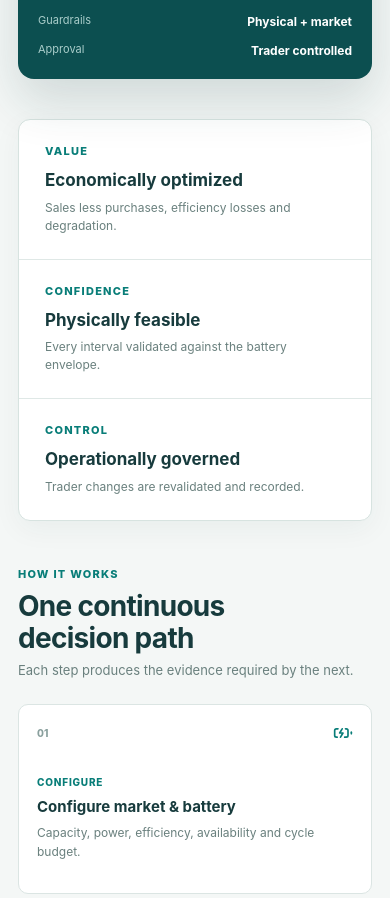
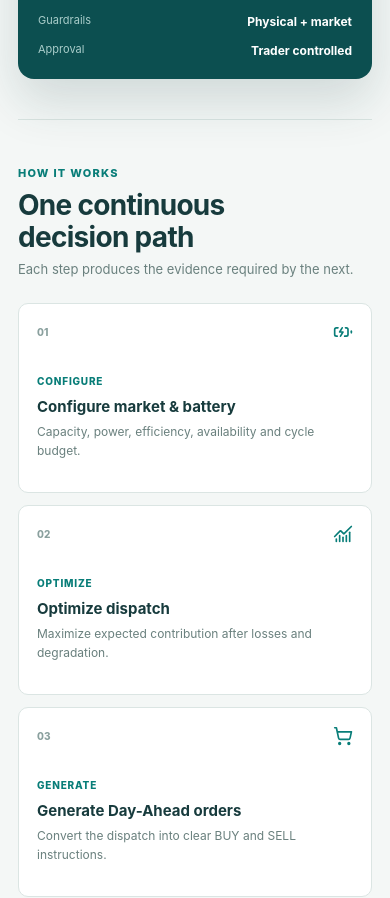
Before and after one commit to SinaDevCool/iwb-bess-day-ahead-workbench, a Next.js app in the folder frontend/: page /present in a window 390 px wide. Shown: the part 827-1725 px from the top of the page. Built offline with nearby package versions, Linux system fonts and the light colour scheme.

Commit message:
Refine product hierarchy and progressive disclosure

```diff
--- a/frontend/src/app/globals.css
+++ b/frontend/src/app/globals.css
@@ -722,6 +722,13 @@ td {
   border-bottom: 1px solid #e9efed;
   white-space: nowrap;
 }
+.table-scroll tbody tr {
+  transition: background-color 140ms ease, color 140ms ease;
+}
+.table-scroll tbody tr:hover,
+.table-scroll tbody tr:focus-within {
+  background: #eef7f5;
+}
 .numeric {
   text-align: right;
 }
@@ -1035,6 +1042,9 @@ td {
   gap: 30px;
   margin-bottom: 24px;
 }
+.audit-eyebrow {
+  color: var(--teal);
+}
 .audit-summary {
   display: grid;
   grid-template-columns: repeat(3, minmax(120px, 1fr));
@@ -1065,6 +1075,21 @@ td {
   display: flex;
   gap: 10px;
   margin-bottom: 14px;
+}
+.audit-search {
+  position: relative;
+  flex: 1;
+}
+.audit-search svg {
+  position: absolute;
+  left: 12px;
+  top: 12px;
+  color: #617a77;
+  pointer-events: none;
+}
+.audit-tools .audit-search input {
+  width: 100%;
+  padding-left: 36px;
 }
 .audit-tools input,
 .audit-tools select {
@@ -1122,22 +1147,6 @@ td {
   font-weight: 750;
   white-space: nowrap;
 }
-.audit-explainer {
-  display: grid;
-  grid-template-columns: repeat(3, 1fr);
-  border: 1px solid var(--line);
-  border-radius: 10px;
-  background: #fff;
-  margin: 0 0 18px;
-  overflow: hidden;
-}
-.audit-explainer > div {
-  padding: 14px 16px;
-  border-right: 1px solid var(--line);
-}
-.audit-explainer > div:last-child { border-right: 0; }
-.audit-explainer strong { display: block; font-size: 12px; }
-.audit-explainer span { display: block; color: var(--muted); font-size: 10px; margin-top: 4px; line-height: 1.45; }
 .audit-page code {
   font-size: 10px;
   white-space: normal;
@@ -1146,6 +1155,21 @@ td {
 .audit-page details summary {
   color: var(--teal);
   cursor: pointer;
+}
+.evidence[open] {
+  min-width: 360px;
+}
+.evidence pre {
+  max-width: 620px;
+  max-height: 280px;
+  overflow: auto;
+  margin: 10px 0 0;
+  padding: 12px;
+  border: 1px solid var(--line);
+  border-radius: 7px;
+  background: #f4f8f7;
+  color: #244c4f;
+  white-space: pre-wrap;
 }
 .sr-only {
   position: absolute;
@@ -1295,9 +1319,6 @@ footer {
   }
   .audit-intro { align-items: stretch; flex-direction: column; }
   .audit-summary { min-width: 0; }
-  .audit-explainer { grid-template-columns: 1fr; }
-  .audit-explainer > div { border-right: 0; border-bottom: 1px solid var(--line); }
-  .audit-explainer > div:last-child { border-bottom: 0; }
   footer {
     flex-direction: column;
     gap: 5px;
@@ -1532,6 +1553,9 @@ body {
 .scenario-guide article strong { color:var(--ink); }
 .scenario-guide article span,.scenario-instruction { color:var(--muted); line-height:1.45; }
 .scenario-instruction { margin:0 0 14px; padding:9px 12px; border-left:3px solid var(--teal); background:#f5f9f8; }
+.scenario-definitions { margin:0 0 14px; border-top:1px solid var(--line); border-bottom:1px solid var(--line); padding:10px 2px; }
+.scenario-definitions summary { color:var(--teal); cursor:pointer; font-size:12px; font-weight:800; }
+.scenario-definitions summary:hover { color:var(--teal-dark); }
 .utilization { margin:0 0 18px; }
 .utilization-list { border:1px solid var(--line); border-radius:9px; overflow:hidden; }
 .utilization-row { display:grid; grid-template-columns:190px minmax(160px,1fr) 110px; align-items:center; gap:16px; padding:12px 14px; border-bottom:1px solid var(--line); }
--- a/frontend/src/app/present/page.tsx
+++ b/frontend/src/app/present/page.tsx
@@ -132,23 +132,6 @@ export default function ProductOverview() {
             </dl>
           </aside>
         </section>
-        <section className="outcome-row" aria-label="Product outcomes">
-          <div>
-            <span>VALUE</span>
-            <strong>Economically optimized</strong>
-            <p>Sales less purchases, efficiency losses and degradation.</p>
-          </div>
-          <div>
-            <span>CONFIDENCE</span>
-            <strong>Physically feasible</strong>
-            <p>Every interval validated against the battery envelope.</p>
-          </div>
-          <div>
-            <span>CONTROL</span>
-            <strong>Operationally governed</strong>
-            <p>Trader changes are revalidated and recorded.</p>
-          </div>
-        </section>
         <section className="workflow-section">
           <div className="workflow-heading">
             <span>HOW IT WORKS</span>
--- a/frontend/src/app/present/present.css
+++ b/frontend/src/app/present/present.css
@@ -72,7 +72,6 @@
 }
 .overview-eyebrow,
 .workflow-heading > span,
-.outcome-row > div > span,
 .decision-head > span:first-child {
   display: block;
   color: #087d78;
@@ -219,34 +218,9 @@
   font-size: 12px;
   font-weight: 750;
 }
-.outcome-row {
-  display: grid;
-  grid-template-columns: repeat(3, 1fr);
-  border: 1px solid #d7e3e0;
-  border-radius: 12px;
-  background: #fff;
-  box-shadow: 0 8px 28px rgba(25, 63, 62, 0.05);
-}
-.outcome-row > div {
-  padding: 24px 26px;
-  border-right: 1px solid #dfe8e6;
-}
-.outcome-row > div:last-child {
-  border: 0;
-}
-.outcome-row strong {
-  display: block;
-  font-size: 17px;
-  margin: 8px 0 6px;
-}
-.outcome-row p {
-  margin: 0;
-  color: #6a807e;
-  font-size: 12px;
-  line-height: 1.5;
-}
 .workflow-section {
-  padding: 64px 0 46px;
+  padding: 18px 0 46px;
+  border-top: 1px solid #d9e4e1;
 }
 .workflow-heading {
   display: grid;
@@ -388,13 +362,8 @@
   .decision-card {
     padding: 20px;
   }
-  .outcome-row,
   .workflow-grid {
     grid-template-columns: 1fr;
-  }
-  .outcome-row > div {
-    border-right: 0;
-    border-bottom: 1px solid #dfe8e6;
   }
   .workflow-grid article:last-child {
     grid-column: auto;
```
Also changed, not shown: frontend/src/app/audit/page.tsx (+3 -8 lines), frontend/src/app/page.tsx (+9 -6 lines).
